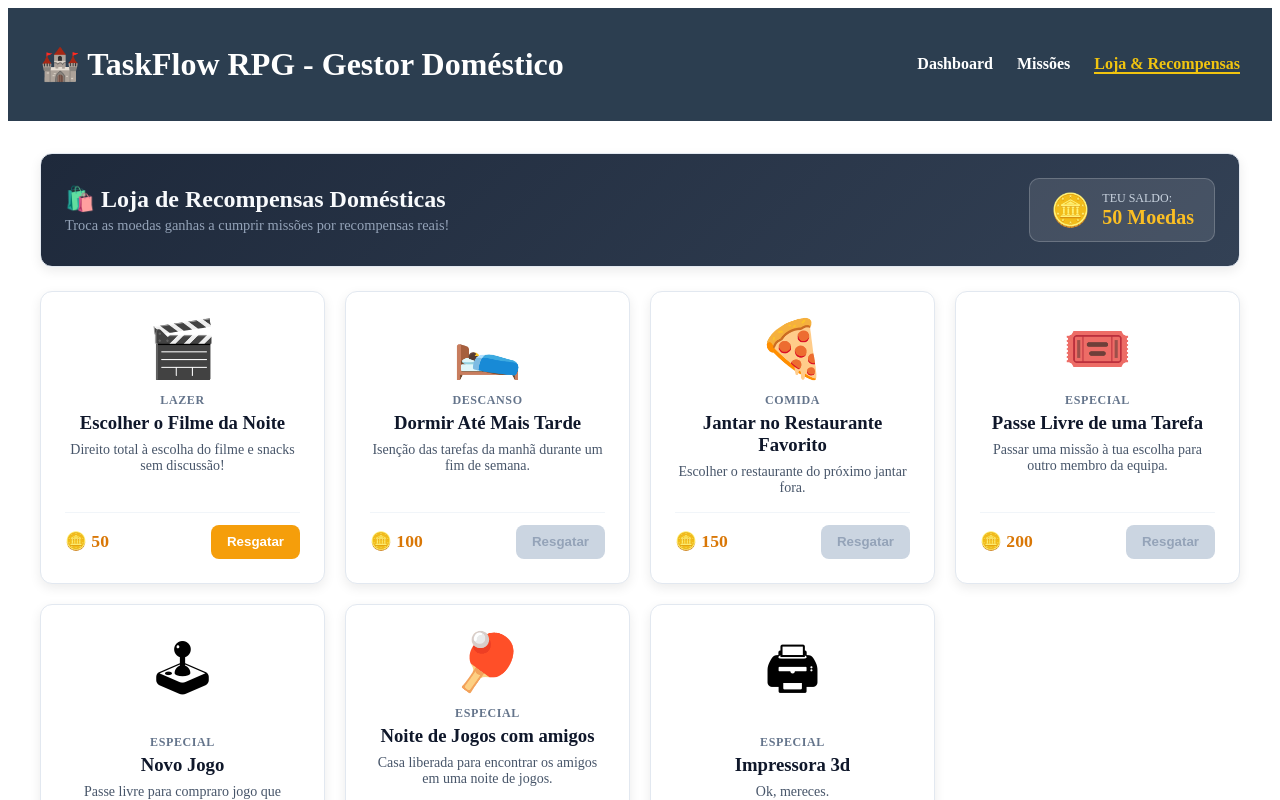
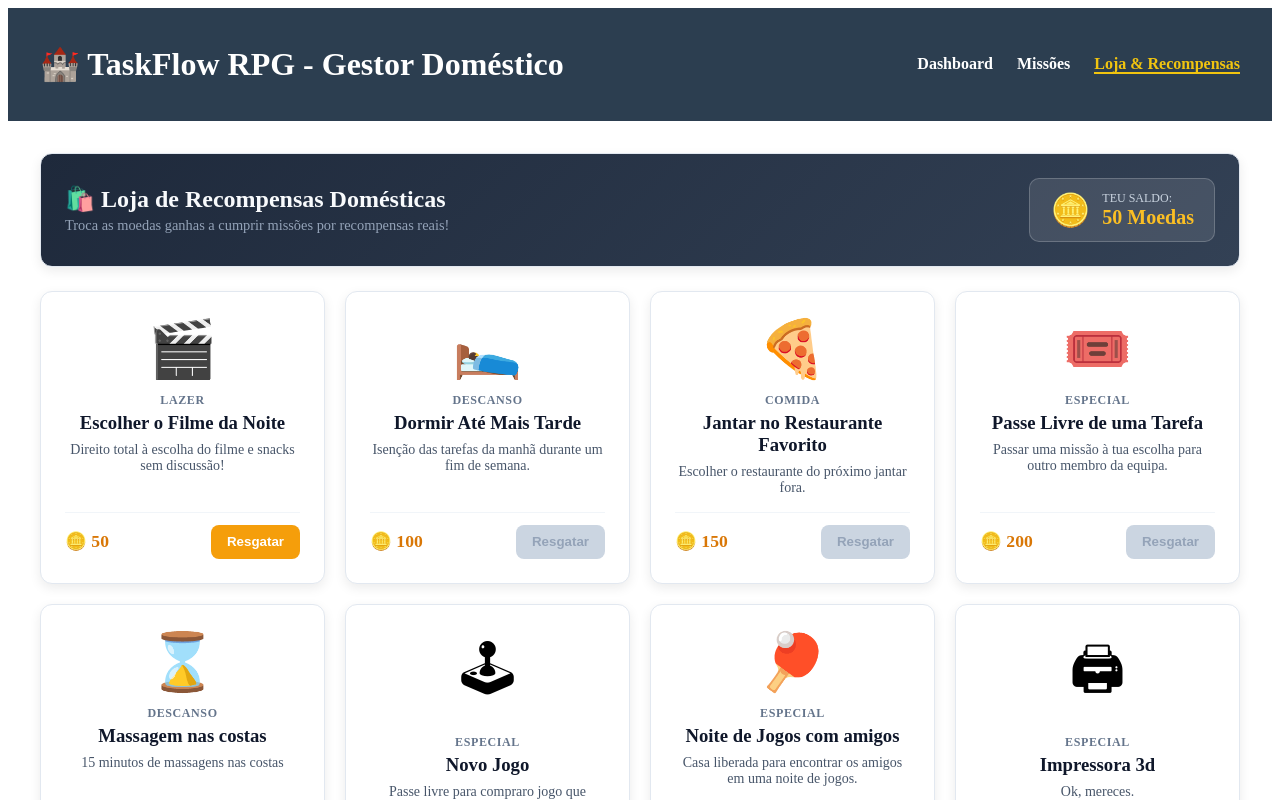
Before and after one commit to ellenrfs10/taskflow-rpg, an Angular app: page /shop in a window 1280 px wide. Shown: the top 800 px of the page. Built offline with nearby package versions, Linux system fonts and the light colour scheme.

Commit message:
adição de mais premios

```diff
--- a/src/app/pages/shop/shop.component.ts
+++ b/src/app/pages/shop/shop.component.ts
@@ -55,8 +55,16 @@ export class ShopComponent {
       icon: '🎟️',
       category: 'especial'
     },
+    {
+      id: 5,
+      title: 'Massagem nas costas',
+      description: '15 minutos de massagens nas costas',
+      cost: 200,
+      icon: '⌛️',
+      category: 'descanso'
+    },
       {
-      id: 5,
+      id: 6,
       title: 'Novo Jogo',
       description: 'Passe livre para compraro jogo que quiser.',
       cost: 500,
@@ -64,7 +72,7 @@ export class ShopComponent {
       category: 'especial'
     },
     {
-      id: 6,
+      id: 7,
       title: 'Noite de Jogos com amigos',
       description: 'Casa liberada para encontrar os amigos em uma noite de jogos.',
       cost: 700,
@@ -72,7 +80,7 @@ export class ShopComponent {
       category: 'especial'
     },
     {
-      id: 7,
+      id: 8,
       title: 'Impressora 3d',
       description: 'Ok, mereces.',
       cost: 5000,
```
